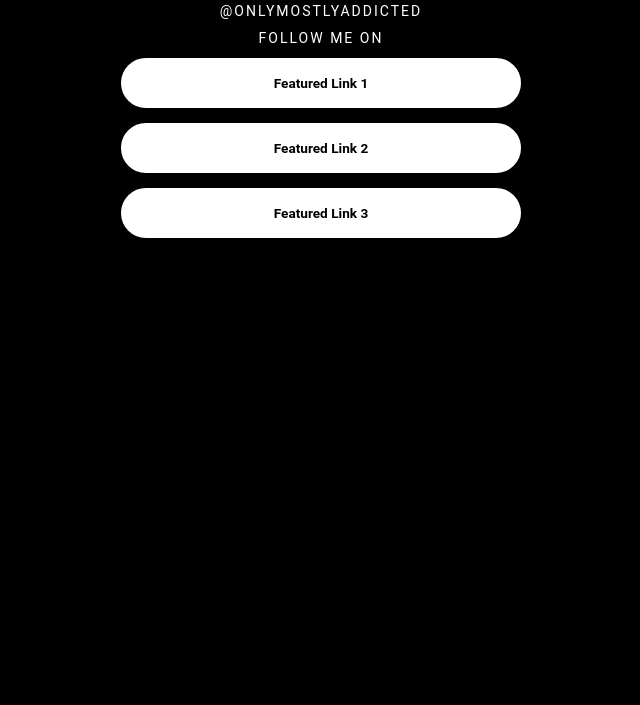
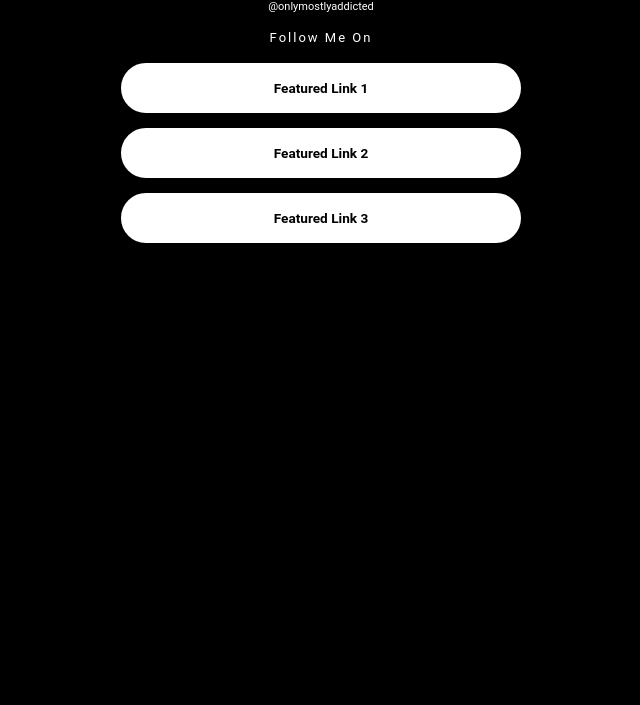
Before and after one commit to Edgared123/all-links, a website: page index.html in a window 1280 px wide. Shown: the part 111-816 px from the top of the page, without its empty margins (319-959 px from the left). Drawn offline with Linux system fonts and the light colour scheme.

Commit message:
create index

```diff
--- a/app/style.scss
+++ b/app/style.scss
@@ -54,10 +54,15 @@ a {
 }
 
 h2 {
-    font-size: 14px;
-    text-transform: uppercase;
+    font-size: 11px;
+    font-weight: normal
+
+}
+
+h4 {
+    font-size: 13px;
     font-weight: normal;
-    letter-spacing: 2px;
+    letter-spacing: 2px
 }
 
 .channels {
--- a/index.html
+++ b/index.html
@@ -9,13 +9,9 @@
         <link rel="stylesheet" href="dist/style.css">
         <img class="logo" src="https://i.pinimg.com/736x/81/8a/1b/818a1b89a57c2ee0fb7619b95e11aebd.jpg" />
         <h2>@onlymostlyaddicted</h2>
-        <h2>Follow Me On</h2>
+        <h4>Follow Me On</h4>
         <a class="featured" href="">Featured Link 1</a>
         <a class="featured" href="">Featured Link 2</a>
         <a class="featured" href="">Featured Link 3</a>
-
-        <!-- Channels -->
-
-
     </body>
 </html>
```
Also changed, not shown: dist/style.css.
